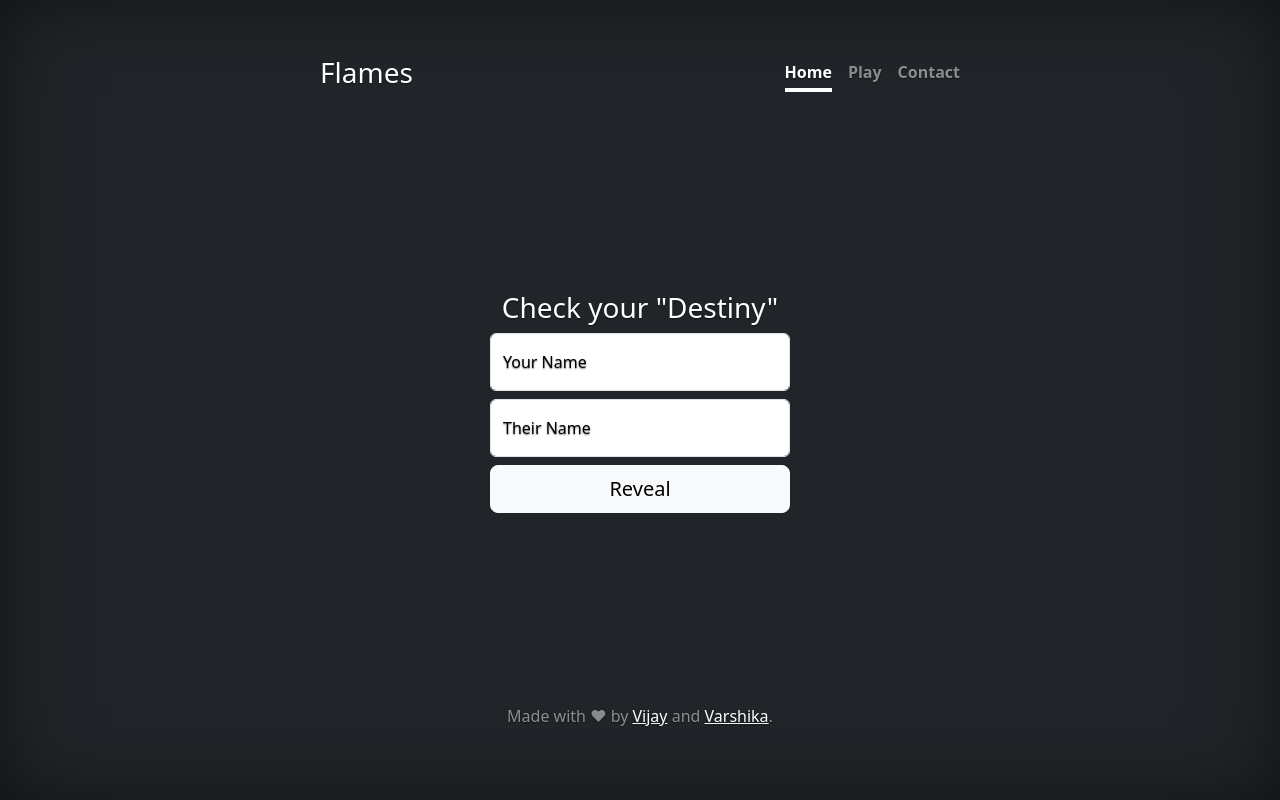
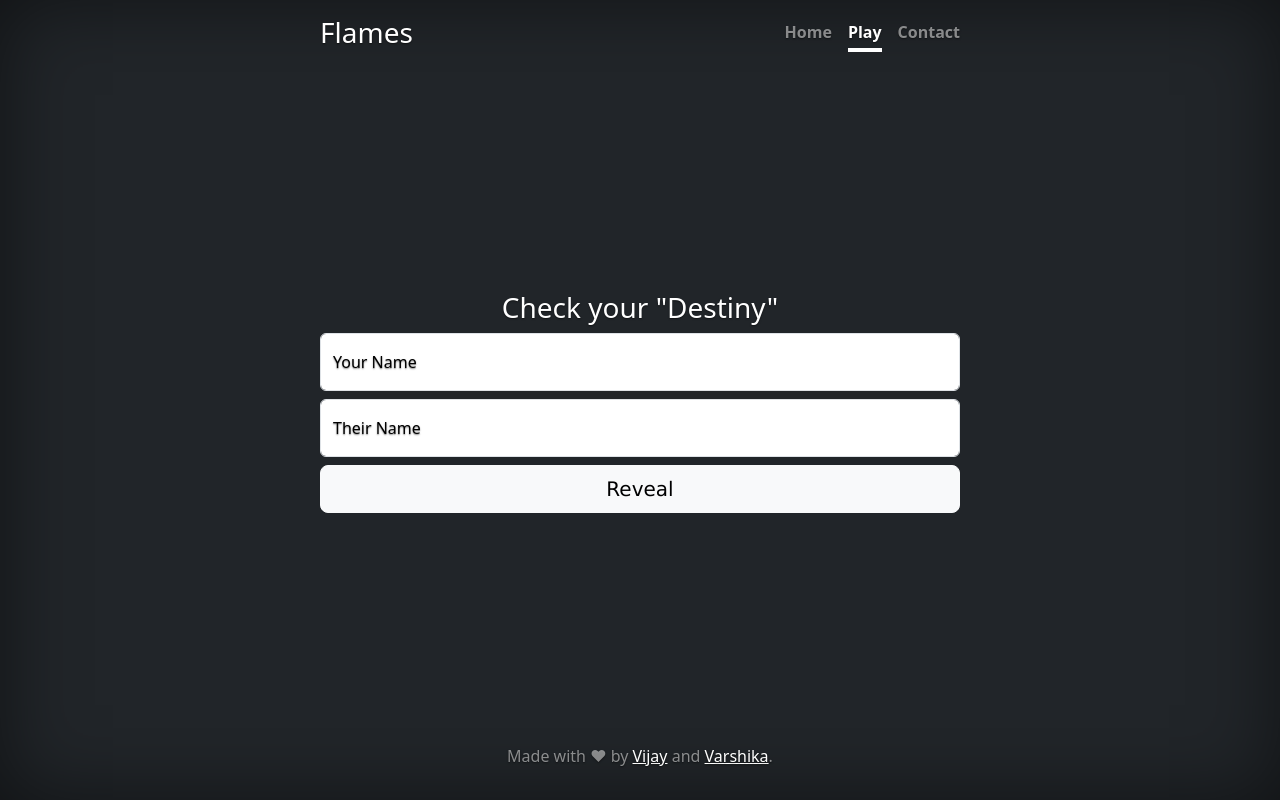
Before and after one commit to Kirandeep2806/flames, a Django app: page /play in a window 1280 px wide. Run offline with Django 4.2, Linux system fonts and the light colour scheme; some libraries are stand-ins or nearby versions.

Commit message:
commiting first stable version with home play contact and result pages working well and linked together properly

```diff
--- a/vivapro1/manage.py
+++ b/vivapro1/manage.py
@@ -20,4 +20,3 @@ def main():
 
 if __name__ == '__main__':
     main()
-# nbnwbndb
--- a/vivapro1/templates/base.html
+++ b/vivapro1/templates/base.html
@@ -22,6 +22,68 @@
 <meta name="theme-color" content="#7952b3">
 
     <style>
+      .bd-placeholder-img {
+        font-size: 1.125rem;
+        text-anchor: middle;
+        -webkit-user-select: none;
+        -moz-user-select: none;
+        user-select: none;
+        }
+
+        @media (min-width: 768px) {
+        .bd-placeholder-img-lg {
+            font-size: 3.5rem;
+        }
+        }
+        /*
+        * Globals
+        */
+
+        /* Custom default button */
+        .btn-secondary,
+        .btn-secondary:hover,
+        .btn-secondary:focus {
+        color: #333;
+        text-shadow: none; /* Prevent inheritance from `body` */
+        }
+
+        /*
+        * Base structure
+        */
+
+        body {
+        text-shadow: 0 .05rem .1rem rgba(0, 0, 0, .5);
+        box-shadow: inset 0 0 5rem rgba(0, 0, 0, .5);
+        }
+
+        .cover-container {
+        max-width: 42em;
+        }
+
+        /*
+        * Header
+        */
+        .nav-masthead .nav-link {
+        padding: .25rem 0;
+        font-weight: 700;
+        color: rgba(255, 255, 255, .5);
+        background-color: transparent;
+        border-bottom: .25rem solid transparent;
+        }
+
+        .nav-masthead .nav-link:hover,
+        .nav-masthead .nav-link:focus {
+        border-bottom-color: rgba(255, 255, 255, .25);
+        }
+
+        .nav-masthead .nav-link + .nav-link {
+        margin-left: 1rem;
+        }
+
+        .nav-masthead .active {
+        color: #fff;
+        border-bottom-color: #fff;
+        }
         {% block css %}{% endblock css %}
     </style>
 
@@ -33,18 +95,14 @@
   <header class="mb-auto">
     <div>
       <h3 class="float-md-start mb-0">Flames</h3>
-      <nav class="nav nav-masthead justify-content-center float-md-end">
-        <a class="nav-link active" aria-current="page" href="#">Home</a>
-        <a class="nav-link" href="play">Play</a>
-        <a class="nav-link" href="#">Contact</a>
-      </nav>
+      {% block navbar %}{% endblock navbar %}
     </div>
   </header>
 
   {% block content %}{% endblock content %}
 
   <footer class="mt-auto text-white-50">
-    <p>Made with ❤ by <a href="https://getbootstrap.com/" class="text-white">Vijay</a> and <a href="https://twitter.com/mdo" class="text-white">Varshika</a>.</p>
+    <p>Made with ❤ by <a href="https://www.linkedin.com/in/vijay-vardhan-reddy-382645213/" target="_blank" class="text-white">Vijay</a> and <a href="https://www.linkedin.com/in/varshika-sunkari-256a4a213/" target="_blank" class="text-white">Varshika</a>.</p>
   </footer>
 </div>
 
--- a/vivapro1/templates/play.html
+++ b/vivapro1/templates/play.html
@@ -2,140 +2,34 @@
 
 {% block title %} PLAY {% endblock title %}
 {% block css %}
-.bd-placeholder-img {
-    font-size: 1.125rem;
-    text-anchor: middle;
-    -webkit-user-select: none;
-    -moz-user-select: none;
-    user-select: none;
-    }
 
-    @media (min-width: 768px) {
-    .bd-placeholder-img-lg {
-        font-size: 3.5rem;
-    }
-    }
-    /*
-    * Globals
-    */
+{% endblock css %}
 
-    /* Custom default button */
-    .btn-secondary,
-    .btn-secondary:hover,
-    .btn-secondary:focus {
-    color: #333;
-    text-shadow: none; /* Prevent inheritance from `body` */
-    }
+{% block navbar %}
+    <nav class="nav nav-masthead justify-content-center float-md-end">
+    <a class="nav-link" href="/">Home</a>
+    <a class="nav-link active" aria-current="page" href="play">Play</a>
+    <a class="nav-link" href="contact">Contact</a>
+    </nav>
+{% endblock navbar %}
 
-    /*
-    * Base structure
-    */
-
-    body {
-    text-shadow: 0 .05rem .1rem rgba(0, 0, 0, .5);
-    box-shadow: inset 0 0 5rem rgba(0, 0, 0, .5);
-    }
-
-    .cover-container {
-    max-width: 42em;
-    }
-
-    /*
-    * Header
-    */
-    .nav-masthead .nav-link {
-    padding: .25rem 0;
-    font-weight: 700;
-    color: rgba(255, 255, 255, .5);
-    background-color: transparent;
-    border-bottom: .25rem solid transparent;
-    }
-
-    .nav-masthead .nav-link:hover,
-    .nav-masthead .nav-link:focus {
-    border-bottom-color: rgba(255, 255, 255, .25);
-    }
-
-    .nav-masthead .nav-link + .nav-link {
-    margin-left: 1rem;
-    }
-
-    .nav-masthead .active {
-    color: #fff;
-    border-bottom-color: #fff;
-    }
-
-
-
-    .bd-placeholder-img {
-    font-size: 1.125rem;
-    text-anchor: middle;
-    -webkit-user-select: none;
-    -moz-user-select: none;
-    user-select: none;
-    }
-
-    @media (min-width: 768px) {
-    .bd-placeholder-img-lg {
-        font-size: 3.5rem;
-    }
-    }
-    html,
-    body {
-    height: 100%;
-    }
-
-    body {
-    display: flex;
-    align-items: center;
-    padding-top: 40px;
-    padding-bottom: 40px;
-    background-color: #f5f5f5;
-    }
-
-    .form-signin {
-    width: 100%;
-    max-width: 330px;
-    padding: 15px;
-    margin: auto;
-    }
-
-    .form-signin .checkbox {
-    font-weight: 400;
-    }
-
-    .form-signin .form-floating:focus-within {
-    z-index: 2;
-    }
-
-    .form-signin input[type="email"] {
-    margin-bottom: -1px;
-    border-bottom-right-radius: 0;
-    border-bottom-left-radius: 0;
-    }
-
-    .form-signin input[type="password"] {
-    margin-bottom: 10px;
-    border-top-left-radius: 0;
-    border-top-right-radius: 0;
-    }
-{% endblock css %}
 {% block content %}
     <main class="form-signin">
-        <form>
+        <form action="result" method="post">
+        {% csrf_token %}
         <!-- <img class="mb-4" src="/docs/5.1/assets/brand/bootstrap-logo.svg" alt="" width="72" height="57"> -->
         <h1 class="h3 my-2 fw-normal">Check your "Destiny"</h1>
 
         <div class="form-floating">
-            <input type="text" class="form-control my-2" id="floatingInput" placeholder="name@example.com">
+            <input type="text" class="form-control my-2" id="floatingInput" placeholder="Name1" name="name1">
             <label style="color: black;" for="floatingInput">Your Name</label>
         </div>
         <div class="form-floating">
-            <input type="text" class="form-control my-2" id="floatingPassword" placeholder="Password">
+            <input type="text" class="form-control my-2" id="floatingPassword" placeholder="Name2" name="name2">
             <label style="color: black;" for="floatingPassword">Their Name</label>
         </div>
 
-        <button class="w-100 btn btn-lg btn-light" type="submit">Reveal</button>
+        <button style="font-family: 'Lucida Sans', 'Lucida Sans Regular', 'Lucida Grande', 'Lucida Sans Unicode', Geneva, Verdana, sans-serif;" class="w-100 btn btn-lg btn-light" type="submit">Reveal</button>
         </form>
   </main>
 {% endblock content %}
--- a/vivapro1/viva_app1/admin.py
+++ b/vivapro1/viva_app1/admin.py
@@ -1,5 +1,6 @@
 from django.contrib import admin
-from viva_app1.models import Flames
+from viva_app1.models import Flames, Contact
 # Register your models here.
 
 admin.site.register(Flames)
+admin.site.register(Contact)
--- a/vivapro1/viva_app1/urls.py
+++ b/vivapro1/viva_app1/urls.py
@@ -5,5 +5,6 @@ urlpatterns = [
     path('', views.home, name="home"),
     # path('home/', views.home, name="home"),
     path('play', views.play, name="play"),
+    path('contact', views.contact, name="contact"),
     path('result', views.result, name="result"),
 ]
--- a/vivapro1/viva_app1/views.py
+++ b/vivapro1/viva_app1/views.py
@@ -1,14 +1,23 @@
 from django.shortcuts import render
 from datetime import datetime
-from viva_app1.models import Flames
+from viva_app1.models import Flames, Contact
 
 # Create your views here.
 
 def home(request):
+    if request.method == "POST":
+        name = request.POST.get('name')
+        gender = request.POST.get('gender')
+        feedback = request.POST.get('feedback')
+        contact = Contact(name=name, gender=gender, feedback=feedback)
+        contact.save()
     return render(request, 'home.html')
 
 def play(request):
     return render(request, 'play.html')
+
+def contact(request):
+    return render(request, 'contact.html')
 
 def result(request):
     if request.method == "POST":
@@ -16,7 +25,6 @@ def result(request):
         name2 = request.POST.get('name2')
         flame = Flames(name1=name1, name2=name2, date=datetime.today())
         flame.save()
-        op = ""
         for i in range(len(name1)):
             for j in range(len(name2)):
                 if name1[i] == name2[j]:
@@ -44,6 +52,18 @@ def result(request):
                 i = 0
             else:
                 i = i + 1
+        if ans == "F":
+            ans = "FRIENDS"
+        elif ans == "L":
+            ans = "LOVE"
+        elif ans == "A":
+            ans = "AFFECTION"
+        elif ans == "M":
+            ans = "MARRIAGE"
+        elif ans == "E":
+            ans = "ENEMIES"
+        elif ans == "S":
+            ans = "SIBLINGS"
         answers = {"ans": ans}
 
         return render(request, 'result.html', answers)
```
Also changed, not shown: vivapro1/templates/contact.html (added, +44 -0 lines), vivapro1/templates/home.html (+7 -61 lines), vivapro1/templates/result.html (+7 -4 lines), vivapro1/viva_app1/models.py (+8 -0 lines), vivapro1/db.sqlite3, vivapro1/viva_app1/migrations/0002_contact.py (added), vivapro1/viva_app1/migrations/0003_remove_contact_feedback.py (added), vivapro1/viva_app1/migrations/0004_contact_feedback.py (added).
